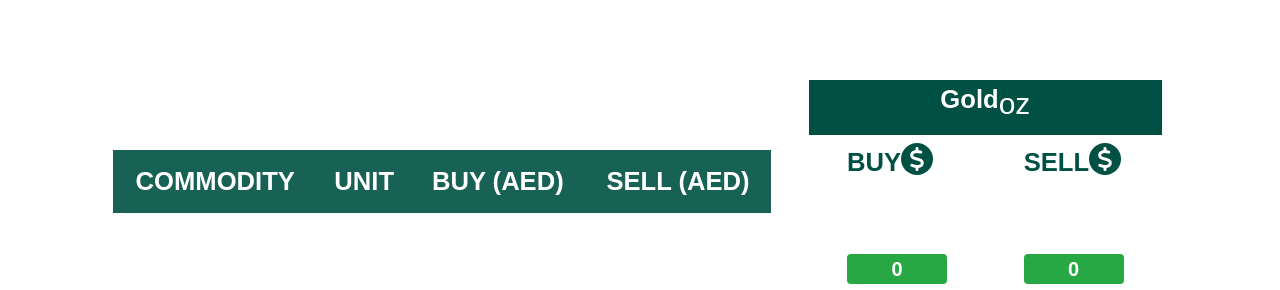
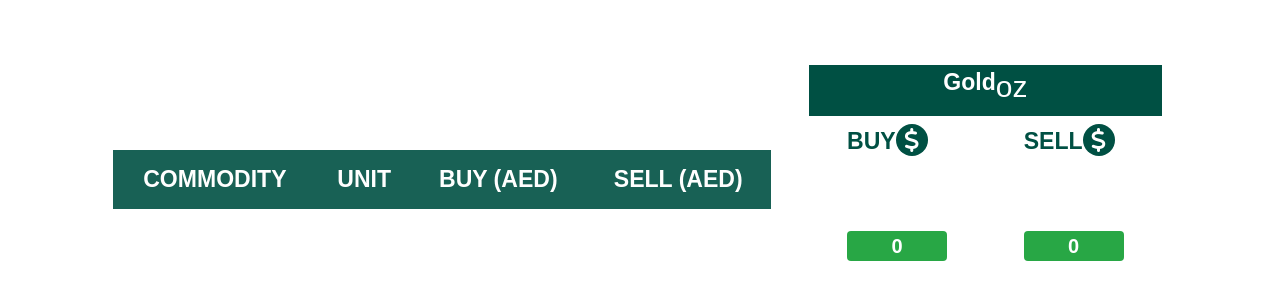
Before and after one commit to AurifyAE/Aurify-Dashboard-H, a website with bundled scripts: page aurifyview8.html in a window 1280 px wide. Shown: the part 461-751 px from the top of the page. Built offline with nearby package versions, Linux system fonts and the light colour scheme; no server answers.

Commit message:
Update aurifyview8.html

```diff
--- a/aurifyview8.html
+++ b/aurifyview8.html
@@ -82,7 +82,7 @@
       align-items: center;
       width: 100%;
       margin-left: 0px;
-      font-size: 2vw;
+      font-size: 1.8vw;
       color: #005043;
     }
 
@@ -182,7 +182,7 @@
     .gold-silver .label {
       display: flex;
       align-items: center;
-      font-size: 2vw;
+      font-size: 1.8vw;
       font-weight: 600;
     }
 
@@ -194,7 +194,7 @@
     .gold-silver .sell {
       display: flex;
       flex-direction: column;
-      font-size: 2vw;
+      font-size: 1.8vw;
     }
 
 
@@ -395,7 +395,7 @@
         </div>
       </div>
 
-    <div class=" col-lg-4 gold-silver gold d-block mr-5" style="margin-top: -90px;" >
+    <div class=" col-lg-4 gold-silver gold d-block mr-5" style="margin-top: -105px;" >
     <!-- GOLD -->
       <div class="label" style="display: flex;justify-content: center;align-items: center;background-color: #005043;color: white;">
         <p>Gold</p>
```
